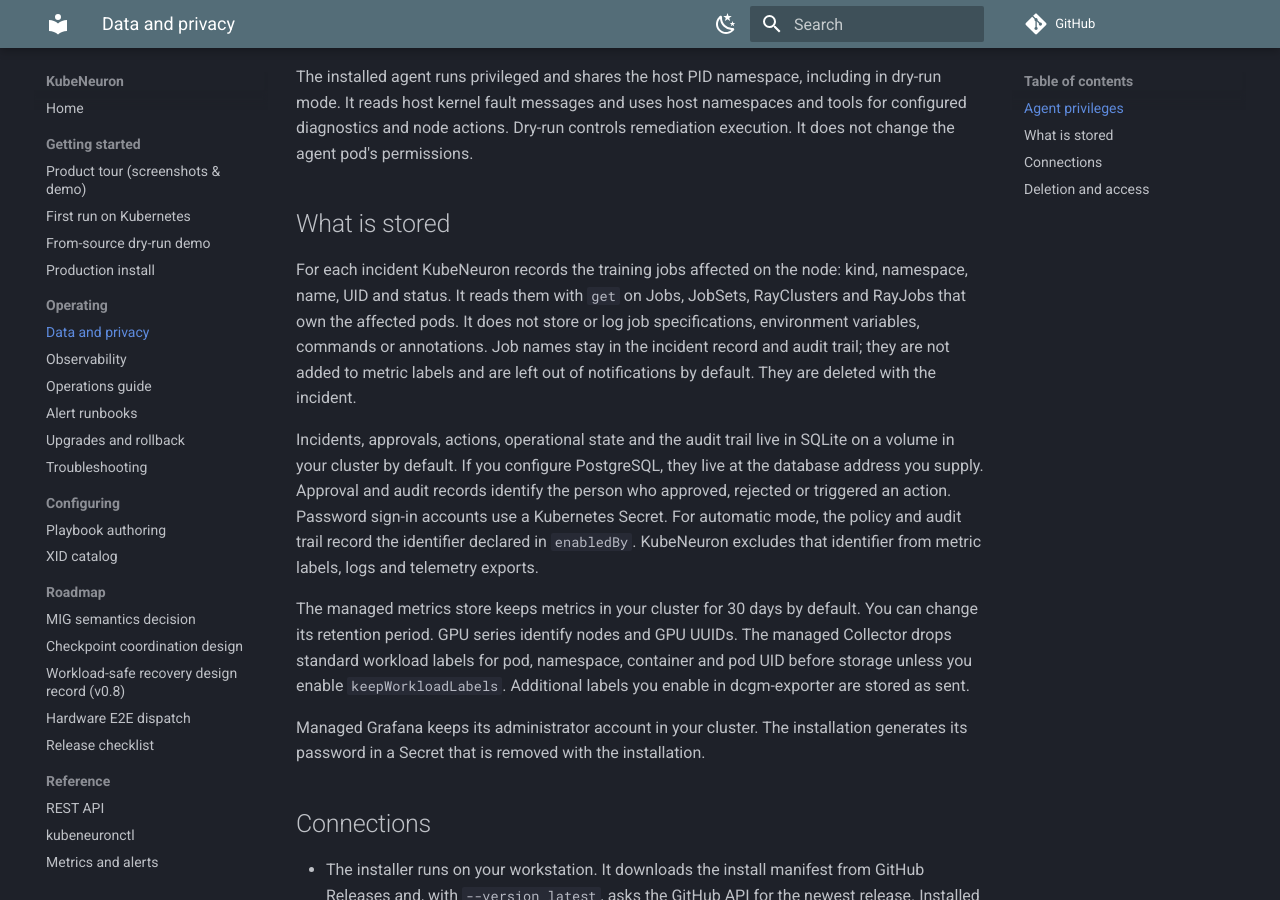
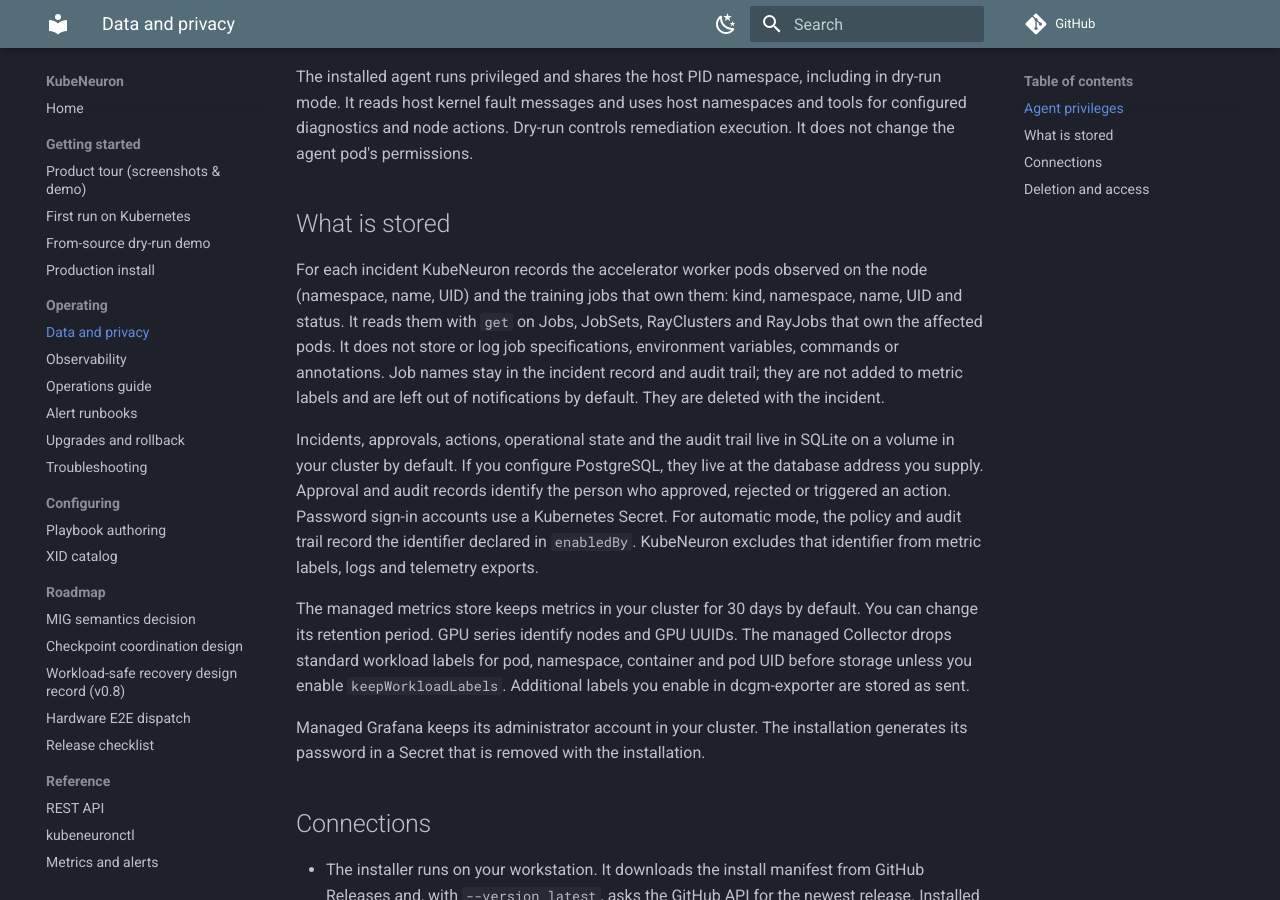
Before and after one commit to kubeneuron/kubeneuron, an MkDocs documentation site: the page built from docs/data-and-privacy.md, in a window 1280 px wide and 900 px high, scrolled down 309 px. Built offline with MkDocs 1.6.1 and Material for MkDocs 9.7.7, drawn with Linux system fonts in a browser that asks for light colours; comment, search, counter and statistics services are not loaded.

Commit message:
docs: identify worker pod data retained with incidents
Signed-off-by: Andrii Petruk <andrey.petruk@gmail.com>

```diff
--- a/docs/data-and-privacy.md
+++ b/docs/data-and-privacy.md
@@ -8,7 +8,7 @@ The installed agent runs privileged and shares the host PID namespace, including
 
 ## What is stored
 
-For each incident KubeNeuron records the training jobs affected on the node: kind, namespace, name, UID and status. It reads them with `get` on Jobs, JobSets, RayClusters and RayJobs that own the affected pods. It does not store or log job specifications, environment variables, commands or annotations. Job names stay in the incident record and audit trail; they are not added to metric labels and are left out of notifications by default. They are deleted with the incident.
+For each incident KubeNeuron records the accelerator worker pods observed on the node (namespace, name, UID) and the training jobs that own them: kind, namespace, name, UID and status. It reads them with `get` on Jobs, JobSets, RayClusters and RayJobs that own the affected pods. It does not store or log job specifications, environment variables, commands or annotations. Job names stay in the incident record and audit trail; they are not added to metric labels and are left out of notifications by default. They are deleted with the incident.
 
 Incidents, approvals, actions, operational state and the audit trail live in SQLite on a volume in your cluster by default. If you configure PostgreSQL, they live at the database address you supply. Approval and audit records identify the person who approved, rejected or triggered an action. Password sign-in accounts use a Kubernetes Secret. For automatic mode, the policy and audit trail record the identifier declared in `enabledBy`. KubeNeuron excludes that identifier from metric labels, logs and telemetry exports.
 
```
